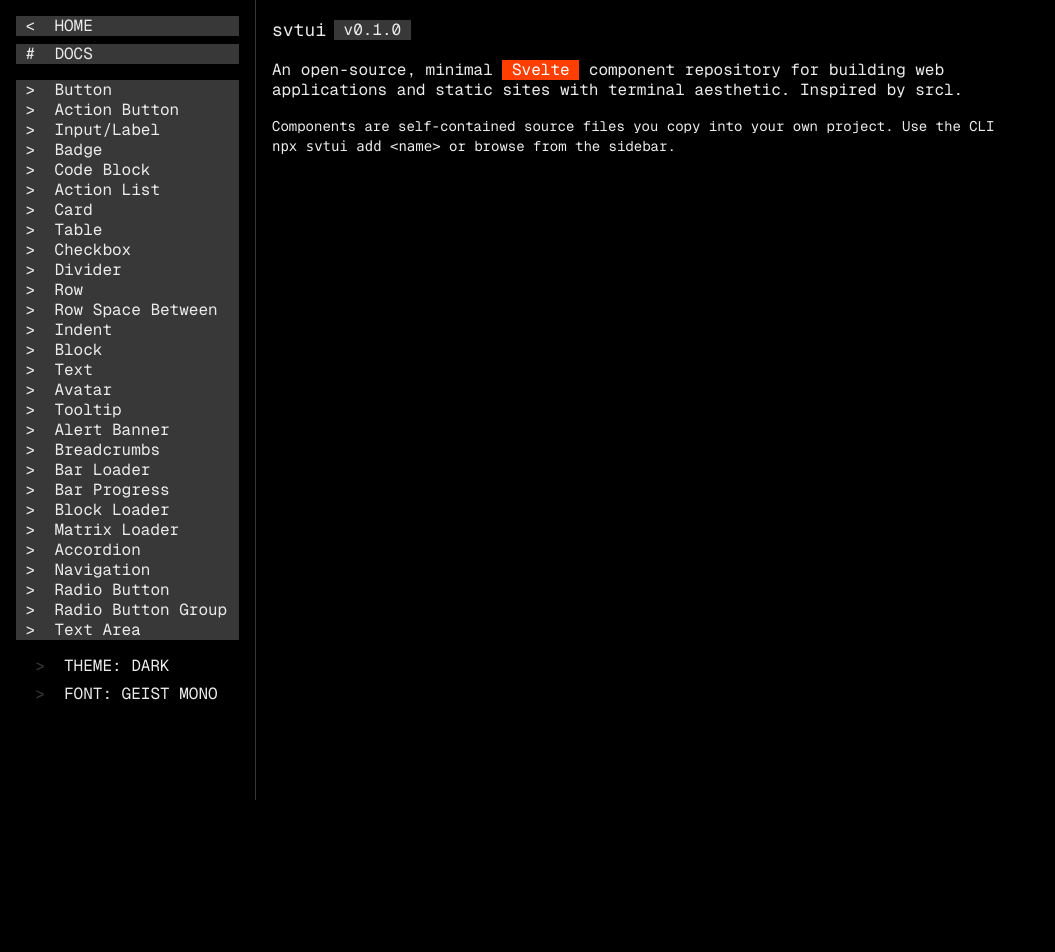
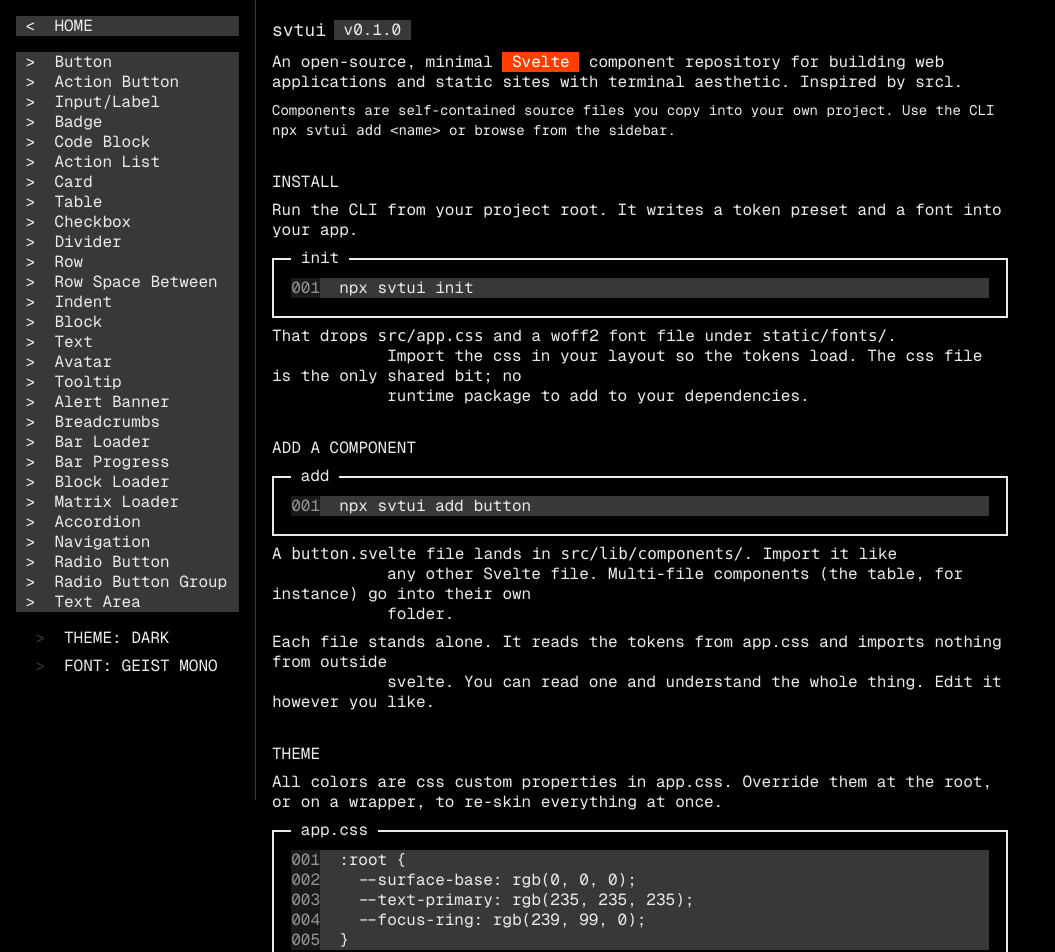
Before and after one commit to addisonking/svtui, a SvelteKit app: page / in a window 1280 px wide. Shown: the top 952 px of the page, without its empty margins (0-1055 px from the left). Before the commit the page ends 800 px from the top, so only its background shows below. Built offline with nearby package versions, Linux system fonts and the light colour scheme.

Commit message:
feat: merge docs into home page, drop /docs route

```diff
--- a/src/routes/+page.svelte
+++ b/src/routes/+page.svelte
@@ -1,5 +1,8 @@
 <script lang="ts">
 	import Badge from '$lib/components/badge.svelte';
+	import Card from '$lib/components/card.svelte';
+	import Text from '$lib/components/text.svelte';
+	import CodeBlock from '$lib/components/code-block.svelte';
 
 	let version = $state(__SVTUI_VERSION__);
 </script>
@@ -12,7 +15,8 @@
 	/>
 </svelte:head>
 
-<div class="max-w-3xl space-y-4 p-4">
+<div class="max-w-3xl space-y-8 p-4">
+	<header class="space-y-2">
 		<div class="flex items-center gap-2">
 			<h1 class="text-lg">svtui</h1>
 			<Badge>v{version}</Badge>
@@ -27,4 +31,57 @@
 			Components are self-contained source files you copy into your own project. Use the CLI
 			<code>npx svtui add &lt;name&gt;</code> or browse from the sidebar.
 		</p>
+	</header>
+
+	<section class="flex flex-col gap-2">
+		<h2 class="uppercase">Install</h2>
+		<p>Run the CLI from your project root. It writes a token preset and a font into your app.</p>
+		<Card title="init">
+			<CodeBlock code="npx svtui init" />
+		</Card>
+		<Text>
+			That drops <code>src/app.css</code> and a woff2 font file under <code>static/fonts/</code>.
+			Import the css in your layout so the tokens load. The css file is the only shared bit; no
+			runtime package to add to your dependencies.
+		</Text>
+	</section>
+
+	<section class="flex flex-col gap-2">
+		<h2 class="uppercase">Add a component</h2>
+		<Card title="add">
+			<CodeBlock code="npx svtui add button" />
+		</Card>
+		<Text>
+			A <code>button.svelte</code> file lands in <code>src/lib/components/</code>. Import it like
+			any other Svelte file. Multi-file components (the table, for instance) go into their own
+			folder.
+		</Text>
+		<Text>
+			Each file stands alone. It reads the tokens from app.css and imports nothing from outside
+			svelte. You can read one and understand the whole thing. Edit it however you like.
+		</Text>
+	</section>
+
+	<section class="flex flex-col gap-2">
+		<h2 class="uppercase">Theme</h2>
+		<p>
+			All colors are css custom properties in app.css. Override them at the root, or on a wrapper,
+			to re-skin everything at once.
+		</p>
+		<Card title="app.css">
+			<CodeBlock
+				code={`:root {
+  --surface-base: rgb(0, 0, 0);
+  --text-primary: rgb(235, 235, 235);
+  --focus-ring: rgb(239, 99, 0);
+}`}
+			/>
+		</Card>
+		<Text>
+			Put a <code>.dark</code> block next to <code>:root</code> for a dark variant, then toggle the
+			class on
+			<code>&lt;html&gt;</code> or <code>&lt;body&gt;</code>. That is the whole theme system. There
+			is no javascript in it.
+		</Text>
+	</section>
 </div>
--- a/src/routes/_sidebar.svelte
+++ b/src/routes/_sidebar.svelte
@@ -10,7 +10,6 @@
 <div class="flex flex-col gap-4">
 	<div class="flex flex-col gap-2">
 		<ActionList icon="<" href="/" onclick={onNavigate}>HOME</ActionList>
-		<ActionList icon="#" href="/docs" onclick={onNavigate}>DOCS</ActionList>
 	</div>
 	<nav class="flex flex-col">
 		{#each docs as doc (doc.slug)}
--- a/src/routes/docs/+page.svelte
+++ /dev/null
@@ -1,82 +0,0 @@
-<script lang="ts">
-	import Card from '$lib/components/card.svelte';
-	import Text from '$lib/components/text.svelte';
-	import CodeBlock from '$lib/components/code-block.svelte';
-</script>
-
-<svelte:head>
-	<title>svtui — getting started</title>
-	<meta name="description" content="How to install and use svtui." />
-</svelte:head>
-
-<div class="max-w-3xl space-y-8 p-4">
-	<header>
-		<h1 class="text-lg uppercase">Getting started</h1>
-		<p>
-			svtui is a set of Svelte 5 components with a terminal look. You add them to your project by
-			copying the source files in. You own the files afterwards.
-		</p>
-	</header>
-
-	<section class="flex flex-col gap-2">
-		<h2 class="uppercase">Install</h2>
-		<p>Run the CLI from your project root. It writes a token preset and a font into your app.</p>
-		<Card title="init">
-			<CodeBlock code="npx svtui init" />
-		</Card>
-		<Text>
-			That drops <code>src/app.css</code> and a woff2 font file under <code>static/fonts/</code>.
-			Import the css in your layout so the tokens load. The css file is the only shared bit; no
-			runtime package to add to your dependencies.
-		</Text>
-	</section>
-
-	<section class="flex flex-col gap-2">
-		<h2 class="uppercase">Add a component</h2>
-		<Card title="add">
-			<CodeBlock code="npx svtui add button" />
-		</Card>
-		<Text>
-			A <code>button.svelte</code> file lands in <code>src/lib/components/</code>. Import it like
-			any other Svelte file. Multi-file components (the table, for instance) go into their own
-			folder.
-		</Text>
-		<Text>
-			Each file stands alone. It reads the tokens from app.css and imports nothing from outside
-			svelte. You can read one and understand the whole thing. Edit it however you like.
-		</Text>
-	</section>
-
-	<section class="flex flex-col gap-2">
-		<h2 class="uppercase">Theme</h2>
-		<p>
-			All colors are css custom properties in app.css. Override them at the root, or on a wrapper,
-			to re-skin everything at once.
-		</p>
-		<Card title="app.css">
-			<CodeBlock
-				code={`:root {
-  --surface-base: rgb(0, 0, 0);
-  --text-primary: rgb(235, 235, 235);
-  --focus-ring: rgb(239, 99, 0);
-}`}
-			/>
-		</Card>
-		<Text>
-			Put a <code>.dark</code> block next to <code>:root</code> for a dark variant, then toggle the
-			class on
-			<code>&lt;html&gt;</code> or <code>&lt;body&gt;</code>. That is the whole theme system. There
-			is no javascript in it.
-		</Text>
-	</section>
-
-	<section class="flex flex-col gap-2">
-		<h2 class="uppercase">What you get</h2>
-		<p>
-			Button, ActionButton, ActionList, Badge, Card, CodeBlock, Input, Label, Checkbox, Table, and a
-			few layout pieces (Row, RowSpaceBetween, Indent, Block, Text, Divider). Run <code
-				>npx svtui list</code
-			> to see the current set.
-		</p>
-	</section>
-</div>
```
Lines whose indentation alone changed are shown as unchanged.
